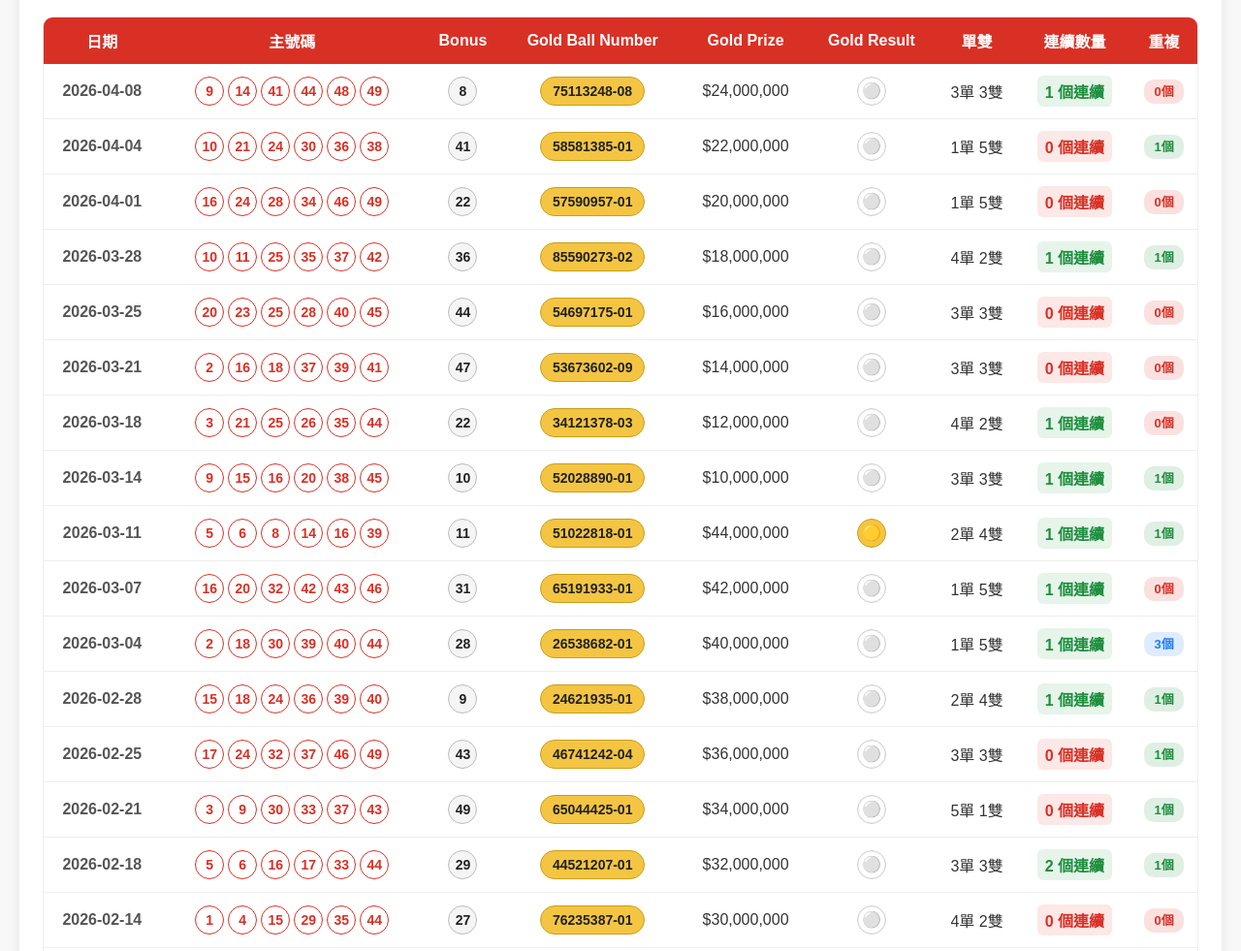
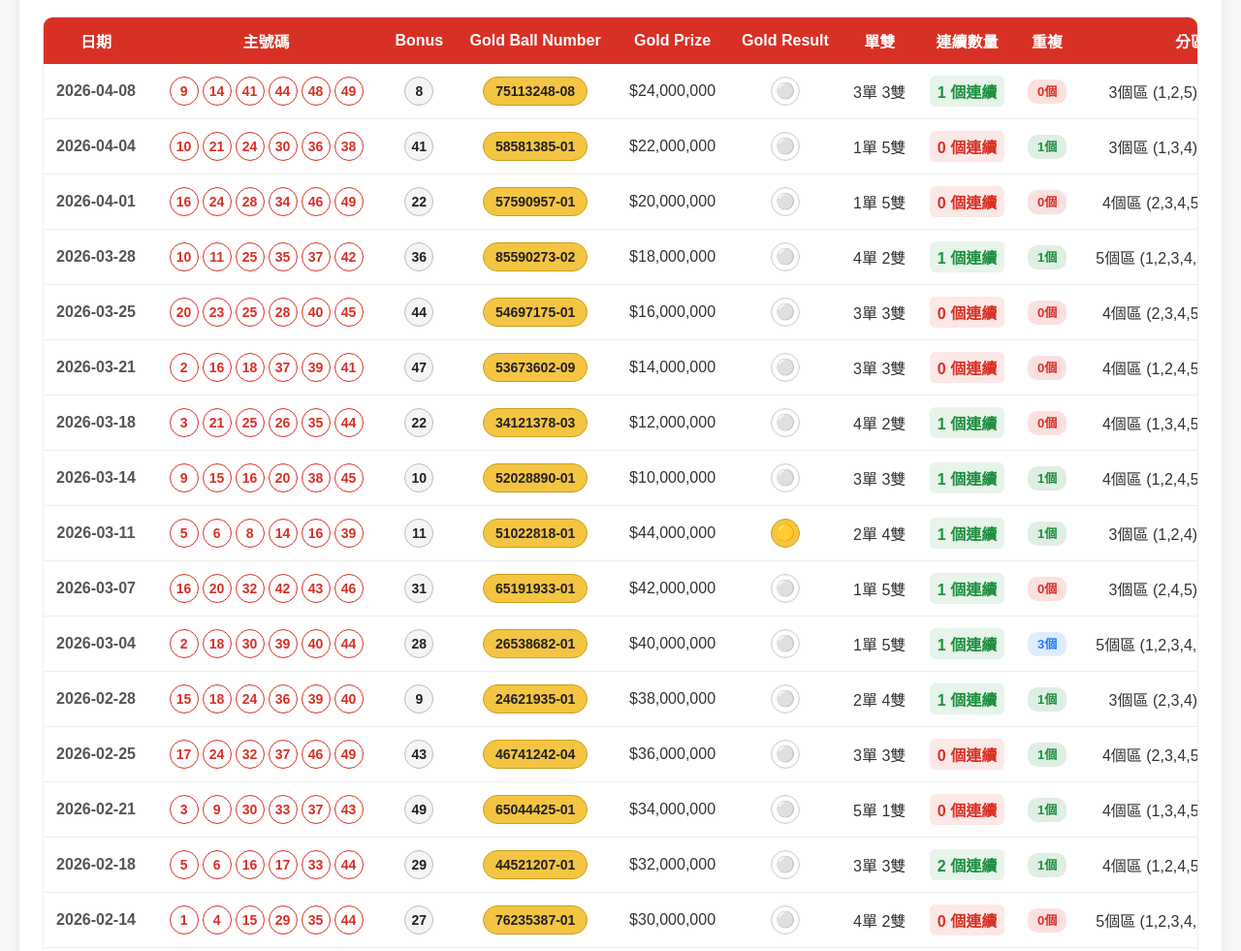
Before and after one commit to ycmycmkaka/lotto649-stats, a plain HTML site: page index.html in a window 1280 px wide. Shown: the part 983-1964 px from the top of the page at 97% size. Drawn offline with nearby package versions, Linux system fonts and the light colour scheme.

Commit message:
Update index.html

```diff
--- a/index.html
+++ b/index.html
@@ -664,7 +664,7 @@
               <td>${safe(row.odd_even)}</td>
               <td><span class="${consecClass}">${consecStr}</span></td>
               <td><span class="repeat-pill ${repeatClass}">${repeatNum}個</span></td>
-              <td>${getZoneCountTuple([row.n1, row.n2, row.n3, row.n4, row.n5, row.n6])}</td>
+              <td>${safe(row.zone)} ${getZoneCountTuple([row.n1, row.n2, row.n3, row.n4, row.n5, row.n6])}</td>
             </tr>
           `;
         });
```
